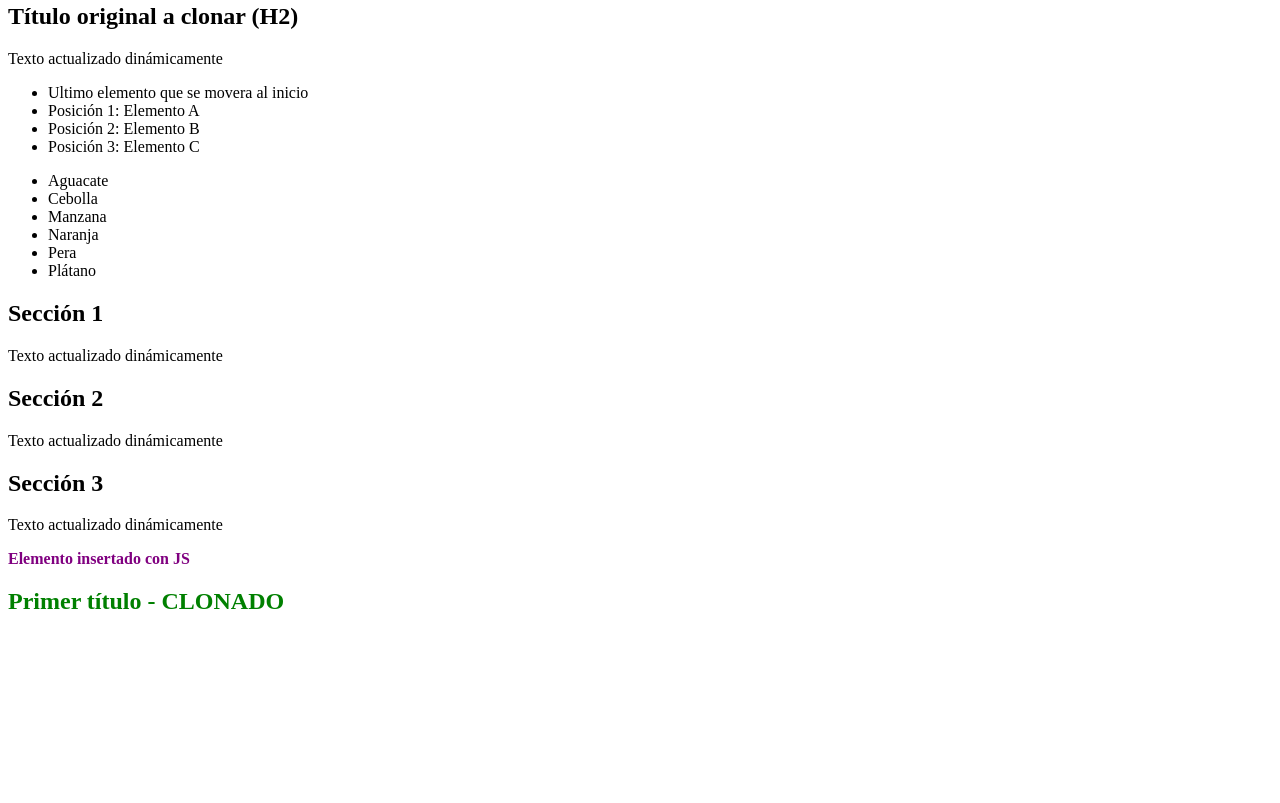
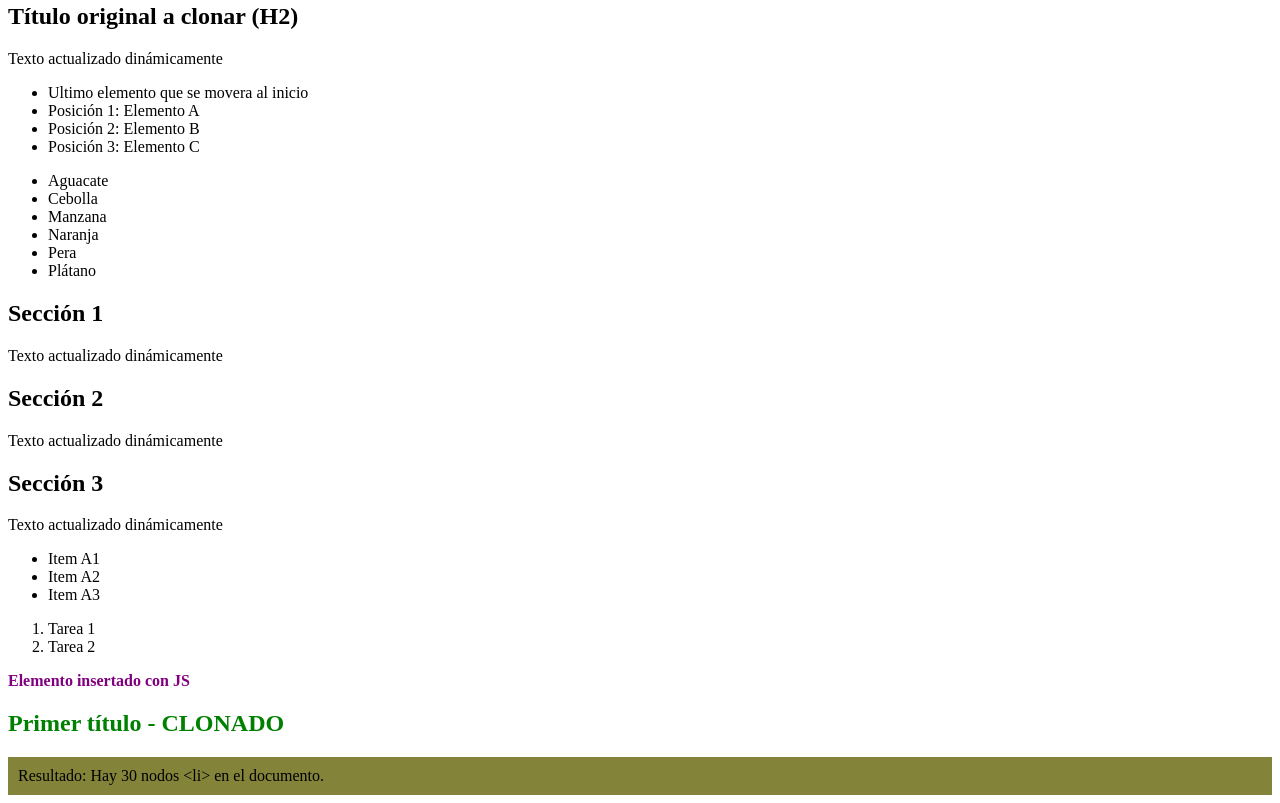
Before and after one commit to deyciandreacamargoramos5-creator/Laboratorio15_IDWEB, a plain HTML site: page index.html in a window 1280 px wide. Shown: the part 1284-2087 px from the top of the page. Before the commit the page ends 1919 px from the top, so only its background shows below. Drawn offline with Linux system fonts and the light colour scheme.

Commit message:
Ejercicio 19

```diff
--- a/index.html
+++ b/index.html
@@ -111,6 +111,17 @@
         <p>Esta es la tercera sección (data-index="2").</p>
     </section>
 
+    <!--Ejercicio 19-->
+    <ul>
+        <li>Item A1</li>
+        <li>Item A2</li>
+        <li>Item A3</li>
+    </ul>
+    <ol>
+        <li>Tarea 1</li>
+        <li>Tarea 2</li>
+    </ol>
+
 <script src="script.js"></script>
 </body>
 </html>
--- a/script.js
+++ b/script.js
@@ -152,3 +152,11 @@ todasLasSecciones.forEach((seccion, index) => {
     console.log(`Atributo 'data-index=${index}' agregado a la sección: ${seccion.querySelector('h2').textContent}`);
 });
 console.log("Proceso completado");
+//17. Ejercicio 19
+const contadorLi = document.querySelectorAll("li").length;
+const divResultado = document.createElement("div");
+divResultado.textContent = `Resultado: Hay ${contadorLi} nodos <li> en el documento.`;
+divResultado.style.marginTop = "20px";
+divResultado.style.padding = "10px";
+divResultado.style.backgroundColor = "rgba(131, 131, 57, 1)";
+document.body.appendChild(divResultado);
```
